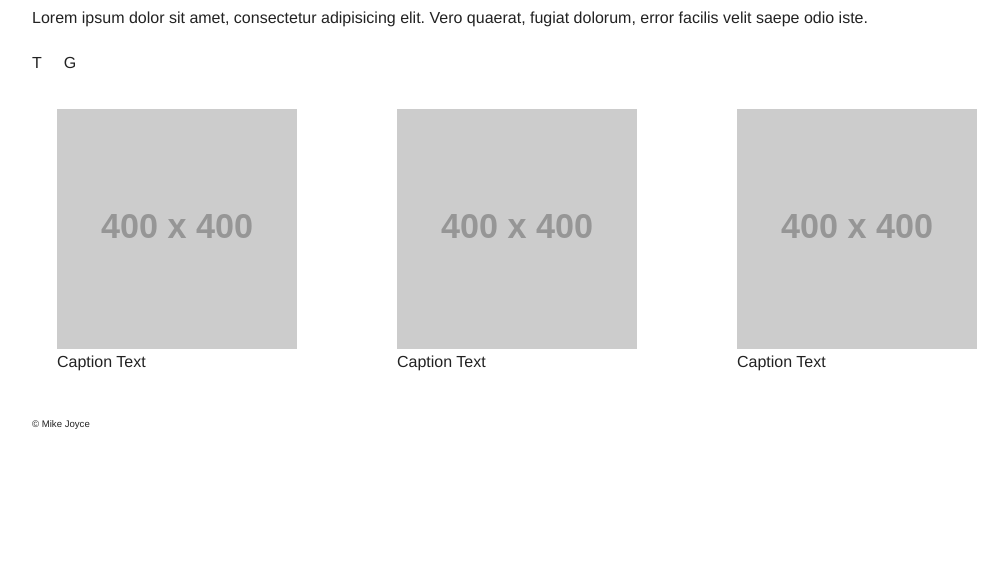
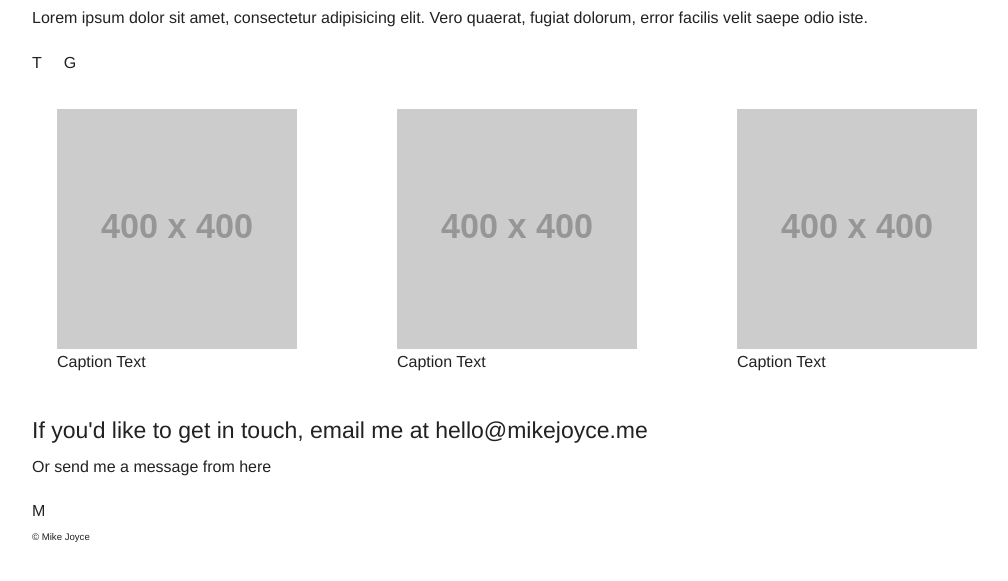
Before and after one commit to mikejoyceio/portfolio-template, a plain HTML site: page index.html in a window 1280 px wide. Shown: the part 177-758 px from the top of the page, without its empty margins (123-1131 px from the left). Drawn offline with nearby package versions, Linux system fonts and the light colour scheme; placeholder pictures from the web are drawn by us.

Commit message:
Added h4,p,div elements to footer

```diff
--- a/index.html
+++ b/index.html
@@ -107,6 +107,11 @@
     <footer>
       <div class="row">
         <div class="large-12 column">
+          <h4>If you'd like to get in touch, email me at hello@mikejoyce.me</h4>
+          <p>Or send me a message from here</p>
+          <div class="message">
+            <span class="">M</span>
+          </div>
           <small>&copy; Mike Joyce</small>
         </div>
       </div>
```
